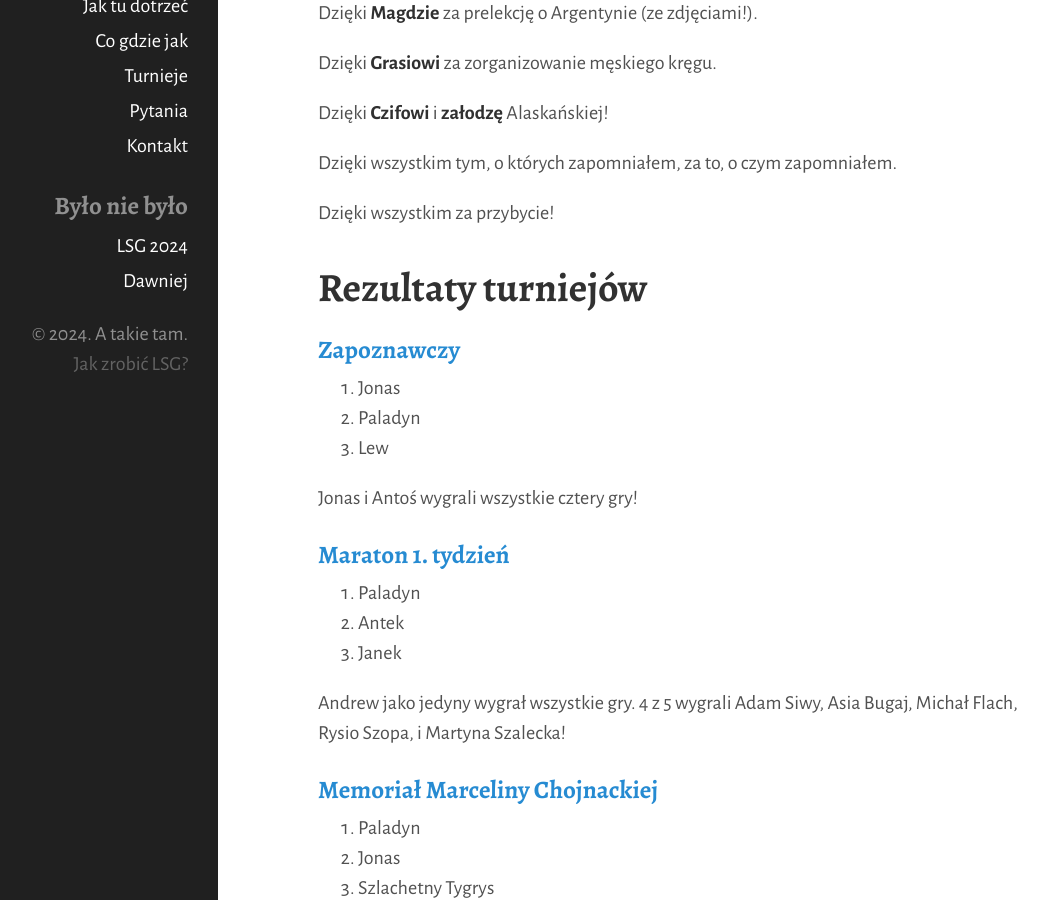
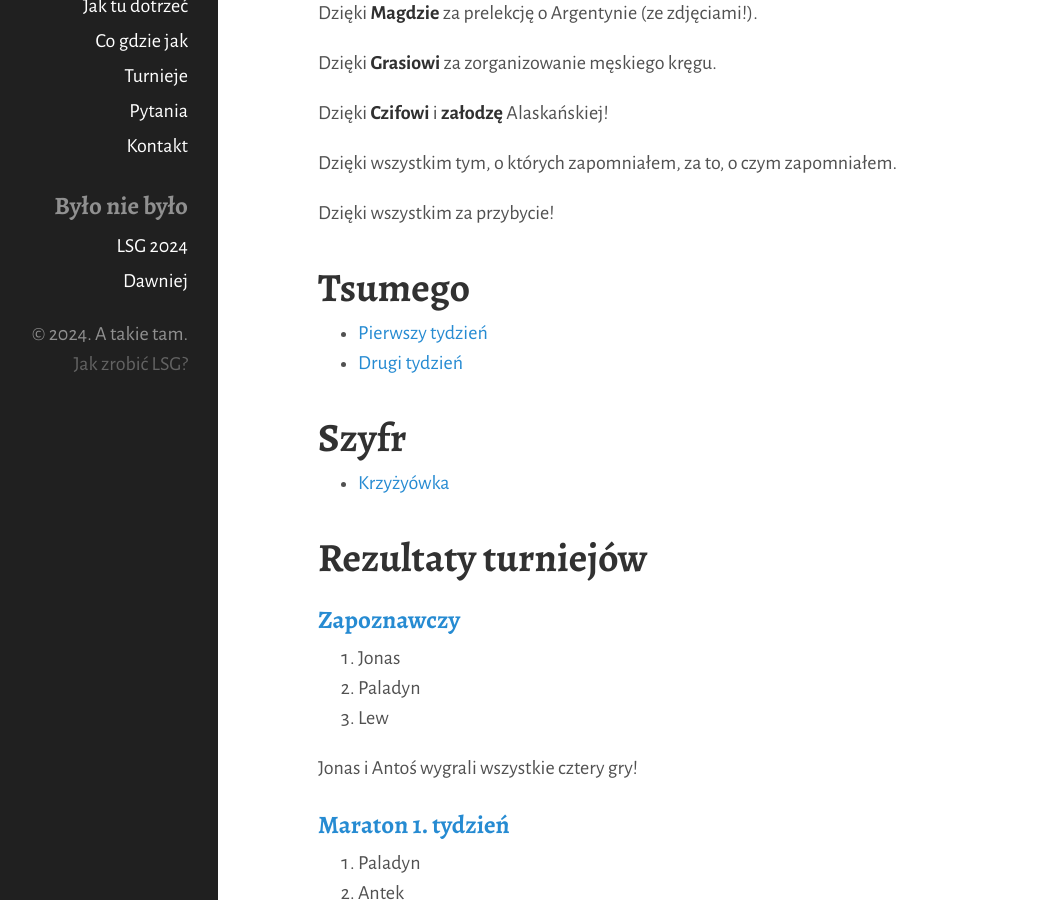
Before and after one commit to tasuki/lsg, a Jekyll site: the page built from 2024.md, in a window 1280 px wide and 900 px high, scrolled down 662 px. Shown: the whole window, without its empty margins (142-1190 px from the left). Built offline with Jekyll 4.4.1, drawn with Linux system fonts in a browser that asks for light colours.

Commit message:
Tsume/szyfr 2024

```diff
--- a/2024.md
+++ b/2024.md
@@ -32,6 +32,15 @@ Dzięki **Czifowi** i **załodzę** Alaskańskiej!
 Dzięki wszystkim tym, o których zapomniałem, za to, o czym zapomniałem.
 
 Dzięki wszystkim za przybycie!
+
+## Tsumego
+
+- [Pierwszy tydzień](/public/2024/tsumego-sias.pdf)
+- [Drugi tydzień](/public/2024/tsumego-palladin.pdf)
+
+## Szyfr
+
+- [Krzyżyówka](/public/2024/szyfr-siasia-2024.pdf)
 
 ## Rezultaty turniejów
 
```
Also changed, not shown: 3 other files.
